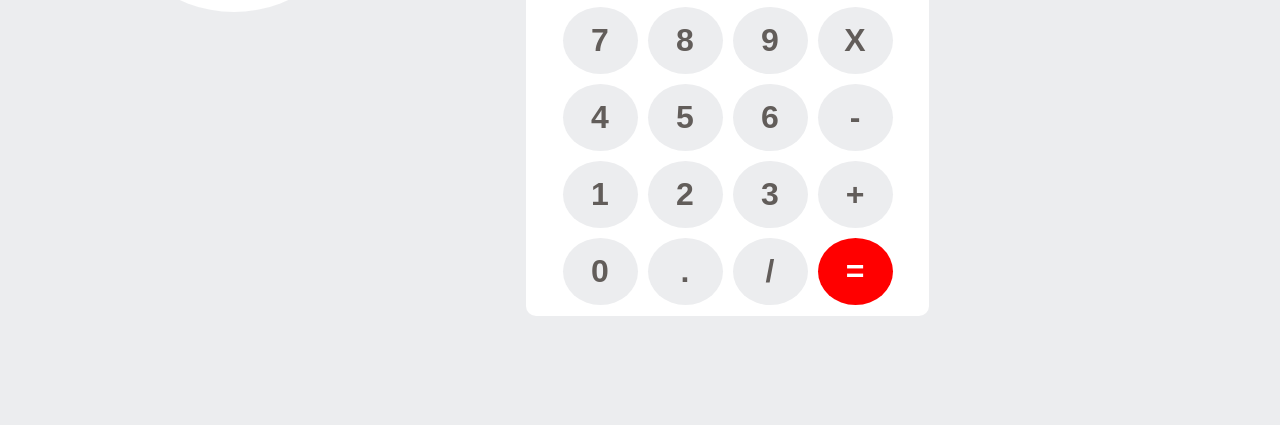
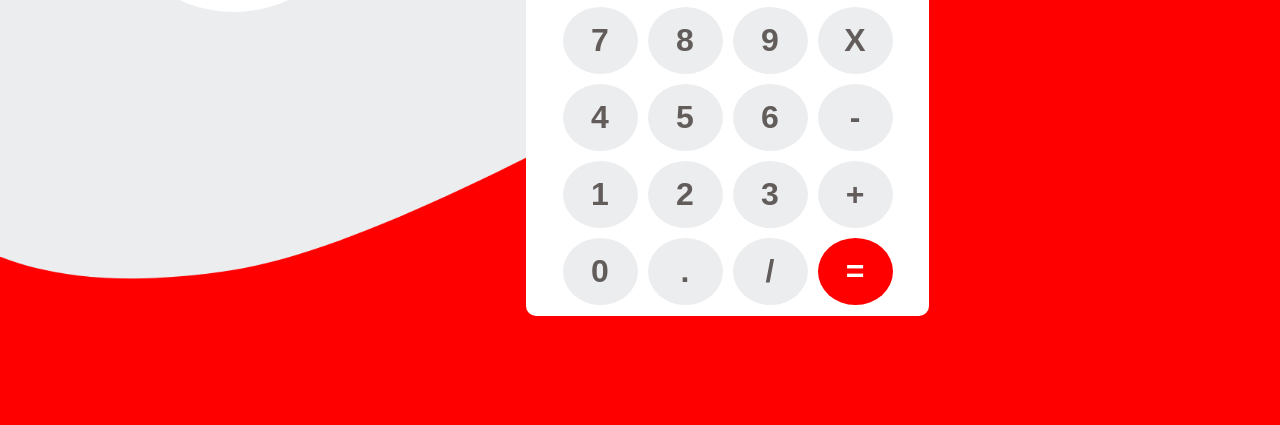
Before and after one commit to yashpatel52332/calculator, a plain HTML site: page index.html in a window 1280 px wide. Shown: the part 375-800 px from the top of the page. Drawn offline with Linux system fonts and the light colour scheme; the site is published under a folder, as on GitHub Pages, so addresses that start at the root find nothing.

Commit message:
Update style.css

```diff
--- a/style.css
+++ b/style.css
@@ -3,7 +3,7 @@ body {
     background-color: #ECEDEF;
     margin: 0;
     padding: 0;
-    background-image: url('/images/wave-img-2.png');
+    background-image: url('images/wave-img-2.png');
     background-position: center;
     background-size: cover;
     width: 100%;
```
